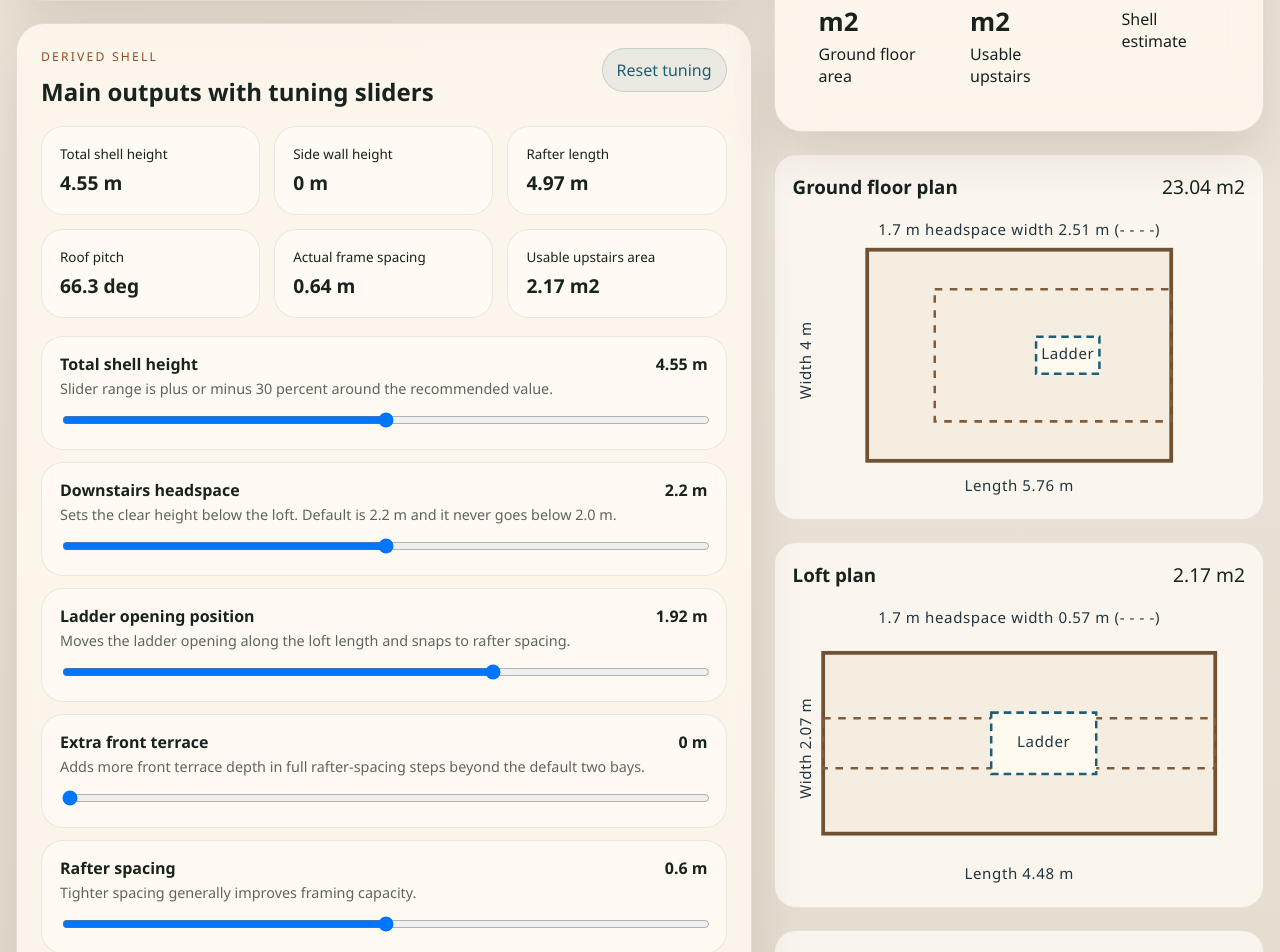
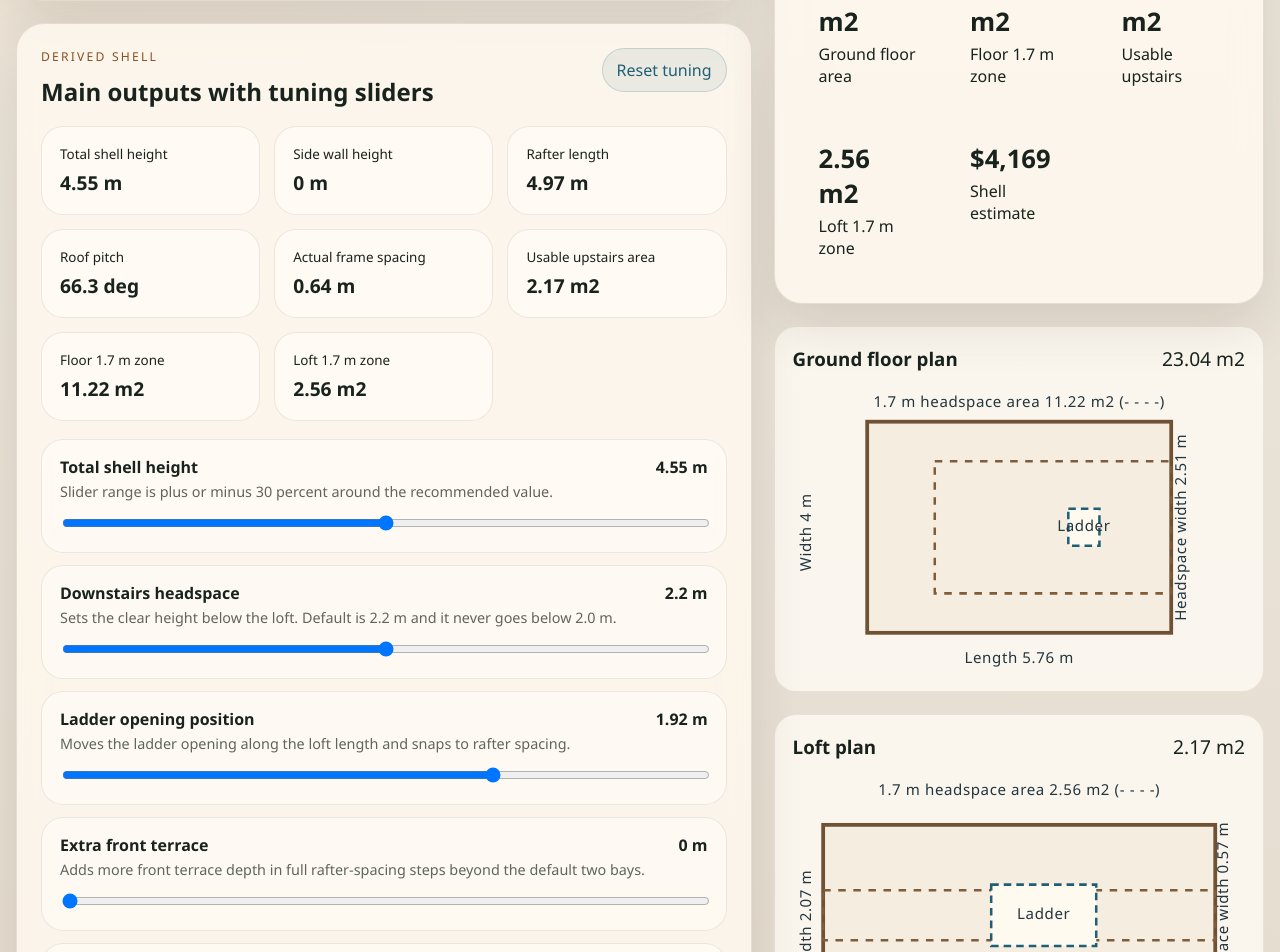
Before and after one commit to piodoi/promoter, a React (Vite) app in the folder frontend/: page / in a window 1280 px wide. Shown: the part 920-1872 px from the top of the page. Built offline with nearby package versions, Linux system fonts and the light colour scheme; no server answers.

Commit message:
impro ladder graphic

```diff
--- a/frontend/src/App.tsx
+++ b/frontend/src/App.tsx
@@ -43,6 +43,7 @@ type SectionRule = {
 
 type PlannerMetrics = {
   groundArea: number;
+  groundHeadspaceArea: number;
   totalHeight: number;
   sideWallHeight: number;
   loftFloorHeight: number;
@@ -58,10 +59,12 @@ type PlannerMetrics = {
   frameCount: number;
   actualSpacing: number;
   loftDeckWidth: number;
+  loftHeadspaceWidth: number;
   loftUsableWidth: number;
   loftDeckLength: number;
   balconyMargin: number;
   loftArea: number;
+  loftHeadspaceArea: number;
   roofSurfaceArea: number;
   sideWallArea: number;
   endWallArea: number;
@@ -135,6 +138,7 @@ type ProjectedPoint = {
 
 const PREVIEW_CENTER_X = 210;
 const PREVIEW_CENTER_Y = 176;
+const LADDER_ANGLE_DEGREES = 75;
 
 const METERS_PER_FOOT = 0.3048;
 const SQM_PER_SQFT = 0.09290304;
@@ -292,6 +296,42 @@ function buildGridAxis(totalLength: number, minSpacing: number, maxSpacing: numb
 
   const positions = Array.from({ length: bestIntervalCount + 1 }, (_, index) => round((safeLength / bestIntervalCount) * index, 2));
   return { positions, spacing: round(bestSpacing, 2) };
+}
+
+function buildFrontRailingLayout(width: number, targetSpacing: number, hasOpening: boolean) {
+  const safeWidth = Math.max(width, 0);
+  if (safeWidth <= 0.05) {
+    return {
+      segments: [] as { startX: number; endX: number }[],
+      postXs: [] as number[],
+      totalRailLength: 0,
+      totalPostLength: 0,
+    };
+  }
+
+  const openingHalfWidth = hasOpening ? clamp(0.38, 0.22, Math.max((safeWidth / 2) - 0.2, 0.22)) : 0;
+  const segments = hasOpening
+    ? [
+      { startX: -safeWidth / 2, endX: -openingHalfWidth },
+      { startX: openingHalfWidth, endX: safeWidth / 2 },
+    ].filter((segment) => (segment.endX - segment.startX) > 0.05)
+    : [{ startX: -safeWidth / 2, endX: safeWidth / 2 }];
+  const maxSupportSpan = clamp(targetSpacing * 2.5, 1.2, 1.8);
+  const postXs = [...new Set(segments.flatMap((segment) => {
+    const segmentLength = segment.endX - segment.startX;
+    const interiorCount = Math.max(0, Math.ceil(segmentLength / maxSupportSpan) - 1);
+    const interiorPosts = Array.from({ length: interiorCount }, (_, index) => round(segment.startX + ((segmentLength / (interiorCount + 1)) * (index + 1)), 3));
+    return [round(segment.startX, 3), ...interiorPosts, round(segment.endX, 3)];
+  }))].sort((left, right) => left - right);
+  const totalRailLength = segments.reduce((sum, segment) => sum + (segment.endX - segment.startX), 0);
+  const totalPostLength = postXs.length * 0.92;
+
+  return {
+    segments,
+    postXs,
+    totalRailLength,
+    totalPostLength,
+  };
 }
 
 function downloadFile(content: string, fileName: string, mimeType: string) {
@@ -553,9 +593,11 @@ function exportPdf(inputs: PlannerInputs, metrics: PlannerMetrics, unitSystem: U
     ['Ground width', formatLength(inputs.groundWidth, unitSystem)],
     ['Ground length', formatLength(inputs.groundLength, unitSystem)],
     ['Ground area', formatArea(metrics.groundArea, unitSystem)],
+    ['Floor 1.7 m zone', formatArea(metrics.groundHeadspaceArea, unitSystem)],
     ['Total height', formatLength(metrics.totalHeight, unitSystem)],
     ['Rafter length', formatLength(metrics.rafterLength, unitSystem)],
     ['Loft usable area', metrics.loftArea > 0 ? formatArea(metrics.loftArea, unitSystem) : 'No loft enabled'],
+    ['Loft 1.7 m zone', metrics.loftArea > 0 ? formatArea(metrics.loftHeadspaceArea, unitSystem) : 'No loft enabled'],
     ['Roof surfaces', formatArea(metrics.roofSurfaceArea, unitSystem)],
     ['Side walls', formatArea(metrics.sideWallArea, unitSystem)],
     ['Glass area', formatArea(metrics.glassArea, unitSystem)],
@@ -854,7 +896,7 @@ function buildGlazingPreset(stage: number, width: number, totalHeight: number, s
   };
 }
 
-function InteractiveCabinPreview({ width, totalHeight, sideWallHeight, cabinLength, glazingStage, loftFloorHeight, loftDeckWidth, loftDeckLength, balconyMargin, frontWallOffset, backWallOffset, includeLoft, includeBalcony, frameCount, actualSpacing, includeConcreteSlab, ladderOffset, ladderLength }: { width: number; totalHeight: number; sideWallHeight: number; cabinLength: number; glazingStage: number; loftFloorHeight: number; loftDeckWidth: number; loftDeckLength: number; balconyMargin: number; frontWallOffset: number; backWallOffset: number; includeLoft: boolean; includeBalcony: boolean; frameCount: number; actualSpacing: number; includeConcreteSlab: boolean; ladderOffset: number; ladderLength: number }) {
+function InteractiveCabinPreview({ width, totalHeight, sideWallHeight, cabinLength, glazingStage, loftFloorHeight, loftDeckWidth, loftDeckLength, balconyMargin, frontWallOffset, backWallOffset, includeLoft, includeBalcony, frameCount, actualSpacing, includeConcreteSlab, ladderOffset, ladderTopInset, ladderRun }: { width: number; totalHeight: number; sideWallHeight: number; cabinLength: number; glazingStage: number; loftFloorHeight: number; loftDeckWidth: number; loftDeckLength: number; balconyMargin: number; frontWallOffset: number; backWallOffset: number; includeLoft: boolean; includeBalcony: boolean; frameCount: number; actualSpacing: number; includeConcreteSlab: boolean; ladderOffset: number; ladderTopInset: number; ladderRun: number }) {
   const defaultYaw = -0.72;
   const defaultPitch = 0.28;
   const defaultZoom = 16;
@@ -979,29 +1021,27 @@ function InteractiveCabinPreview({ width, totalHeight, sideWallHeight, cabinLeng
     ].map((line) => line.map((point) => projectScenePoint(point)))
     : [];
 
+  const railingLayout = includeLoft && includeBalcony && loftDeckWidth > 0 && loftDeckLength > 0.2
+    ? buildFrontRailingLayout(loftDeckWidth, actualSpacing, true)
+    : { segments: [], postXs: [], totalRailLength: 0, totalPostLength: 0 };
   const railingLines = includeLoft && includeBalcony && loftDeckWidth > 0 && loftDeckLength > 0.2
     ? [
-      [
-        { x: -loftHalfWidth, y: loftFloorHeight + 0.92, z: loftFrontZ },
-        { x: loftHalfWidth, y: loftFloorHeight + 0.92, z: loftFrontZ },
-      ],
-      [
-        { x: -loftHalfWidth, y: loftFloorHeight, z: loftFrontZ },
-        { x: -loftHalfWidth, y: loftFloorHeight + 0.92, z: loftFrontZ },
-      ],
-      [
-        { x: loftHalfWidth, y: loftFloorHeight, z: loftFrontZ },
-        { x: loftHalfWidth, y: loftFloorHeight + 0.92, z: loftFrontZ },
-      ],
+      ...railingLayout.segments.map((segment) => ([
+        { x: segment.startX, y: loftFloorHeight + 0.92, z: loftFrontZ },
+        { x: segment.endX, y: loftFloorHeight + 0.92, z: loftFrontZ },
+      ])),
+      ...railingLayout.postXs.map((x) => ([
+        { x, y: loftFloorHeight, z: loftFrontZ },
+        { x, y: loftFloorHeight + 0.92, z: loftFrontZ },
+      ])),
     ].map((line) => line.map((point) => projectScenePoint(point)))
     : [];
 
   const ladderTopZ = includeBalcony
     ? loftFrontZ
-    : loftFrontZ + Math.min(Math.max(ladderOffset + ladderLength, 0.2), Math.max(loftDeckLength, 0.2));
-  const ladderBaseZ = includeBalcony
-    ? ladderTopZ - Math.max(actualSpacing, 0.2)
-    : ladderTopZ - 0.2;
+    : loftFrontZ + Math.min(Math.max(ladderOffset + ladderTopInset, 0.2), Math.max(loftDeckLength, 0.2));
+  const ladderBaseZ = ladderTopZ - Math.max(ladderRun, 0.2);
+  const ladderRailZAtHeight = (heightRatio: number) => ladderBaseZ + ((ladderTopZ - ladderBaseZ) * heightRatio);
   const ladderLines = includeLoft
     ? [
       [
@@ -1013,16 +1053,16 @@ function InteractiveCabinPreview({ width, totalHeight, sideWallHeight, cabinLeng
         { x: 0.22, y: loftFloorHeight, z: ladderTopZ },
       ],
       [
-        { x: -0.22, y: loftFloorHeight * 0.3, z: ladderBaseZ + 0.06 },
-        { x: 0.22, y: loftFloorHeight * 0.3, z: ladderBaseZ + 0.12 },
+        { x: -0.22, y: loftFloorHeight * 0.3, z: ladderRailZAtHeight(0.3) },
+        { x: 0.22, y: loftFloorHeight * 0.3, z: ladderRailZAtHeight(0.3) },
       ],
       [
-        { x: -0.22, y: loftFloorHeight * 0.55, z: ladderBaseZ + 0.12 },
-        { x: 0.22, y: loftFloorHeight * 0.55, z: ladderBaseZ + 0.18 },
+        { x: -0.22, y: loftFloorHeight * 0.55, z: ladderRailZAtHeight(0.55) },
+        { x: 0.22, y: loftFloorHeight * 0.55, z: ladderRailZAtHeight(0.55) },
       ],
       [
-        { x: -0.22, y: loftFloorHeight * 0.8, z: ladderBaseZ + 0.18 },
-        { x: 0.22, y: loftFloorHeight * 0.8, z: ladderBaseZ + 0.24 },
+        { x: -0.22, y: loftFloorHeight * 0.8, z: ladderRailZAtHeight(0.8) },
+        { x: 0.22, y: loftFloorHeight * 0.8, z: ladderRailZAtHeight(0.8) },
       ],
     ].map((line) => line.map((point) => projectScenePoint(point)))
     : [];
@@ -1190,7 +1230,7 @@ function InteractiveCabinPreview({ width, totalHeight, sideWallHeight, cabinLeng
   );
 }
 
-function FloorPlan({ title, areaLabel, width, length, loftWidth, loftLength, loftOffsetY, openingLength, openingWidth, openingOffsetY, openingLabel, openingMarkerOnly, unit }: { title: string; areaLabel: string; width: number; length: number; loftWidth: number; loftLength: number; loftOffsetY: number; openingLength: number; openingWidth: number; openingOffsetY: number; openingLabel?: string; openingMarkerOnly?: boolean; unit: UnitSystem }) {
+function FloorPlan({ title, areaLabel, width, length, loftWidth, loftLength, loftOffsetY, openingLength, openingWidth, openingOffsetY, openingLabel, openingMarkerOnly, headspaceAreaLabel, unit }: { title: string; areaLabel: string; width: number; length: number; loftWidth: number; loftLength: number; loftOffsetY: number; openingLength: number; openingWidth: number; openingOffsetY: number; openingLabel?: string; openingMarkerOnly?: boolean; headspaceAreaLabel?: string; unit: UnitSystem }) {
   const hasPlan = width > 0.05 && length > 0.05;
   const outerX = 24;
   const outerY = 30;
@@ -1207,6 +1247,8 @@ function FloorPlan({ title, areaLabel, width, length, loftWidth, loftLength, lof
   const openingVisualHeight = openingWidth * planFrame.scale;
   const openingX = planX + (openingOffsetY * planFrame.scale);
   const openingY = planY + ((planFrame.drawHeight - openingVisualHeight) / 2);
+  const headspaceLabelX = Math.min(loftX + loftVisualWidth + 12, 346);
+  const headspaceLabelY = planY + (planFrame.drawHeight / 2);
 
   return (
     <div className="visual-card">
@@ -1226,7 +1268,10 @@ function FloorPlan({ title, areaLabel, width, length, loftWidth, loftLength, lof
               </>
             ) : null}
             {loftWidth > 0 && loftLength > 0 ? (
-              <text x="180" y="18" textAnchor="middle" fontSize="10">1.7 m headspace width {formatLength(loftWidth, unit)} (- - - -)</text>
+              <>
+                <text x="180" y="18" textAnchor="middle" fontSize="10">1.7 m headspace area {headspaceAreaLabel ?? formatArea(loftWidth * loftLength, unit)} (- - - -)</text>
+                <text x={headspaceLabelX} y={headspaceLabelY} transform={`rotate(-90 ${headspaceLabelX} ${headspaceLabelY})`} textAnchor="middle" fontSize="10">Headspace width {formatLength(loftWidth, unit)}</text>
+              </>
             ) : null}
             <text x="180" y="222" textAnchor="middle">Length {formatLength(length, unit)}</text>
             <text x="14" y="118" transform="rotate(-90 14 118)" textAnchor="middle">Width {formatLength(width, unit)}</text>
@@ -1332,8 +1377,11 @@ export default function App() {
       ? inputs.groundWidth
       : inputs.groundWidth * clamp(1 - (((loftFloorHeight + inputs.minimumLoftHeadroom) - sideWallHeight) / roofRise), 0, 1))
     : 0;
-  const loftDeckLength = inputs.includeLoft ? Math.max(enclosedShellLength - (balconyMargin * 2), 0.6) : 0;
+  const loftDeckLength = inputs.includeLoft ? Math.max(enclosedShellLength - balconyMargin, 0.6) : 0;
+  const groundHeadspaceArea = groundHeadspaceWidth * enclosedShellLength;
+  const loftHeadspaceArea = loftHeadspaceWidth * loftDeckLength;
   const loftArea = loftUsableWidth * loftDeckLength;
+  const ladderFootprintLength = inputs.includeLoft ? Math.max(loftFloorHeight / Math.tan((LADDER_ANGLE_DEGREES * Math.PI) / 180), 0.2) : 0;
   const ladderOpeningLength = inputs.includeLoft ? Math.min(1.2, Math.max(loftDeckLength - 0.2, 0.4)) : 0;
   const ladderOpeningWidth = inputs.includeLoft ? Math.min(0.7, Math.max(loftDeckWidth - 0.2, 0.4)) : 0;
   const ladderOpeningMaxOffset = Math.max(loftDeckLength - ladderOpeningLength, 0);
@@ -1345,14 +1393,18 @@ export default function App() {
         ladderOpeningMaxOffset,
       ))
     : 0;
-  const groundLadderMarkerOffset = inputs.includeBalcony
-    ? Math.max(balconyMargin - actualSpacing, 0)
-    : balconyMargin + ladderOpeningOffset;
+  const ladderTopOffset = inputs.includeBalcony
+    ? balconyMargin
+    : balconyMargin + ladderOpeningOffset + ladderOpeningLength;
+  const groundLadderMarkerOffset = Math.max(ladderTopOffset - ladderFootprintLength, 0);
   const loftHoleLength = inputs.includeBalcony ? 0 : ladderOpeningLength;
   const loftHoleWidth = inputs.includeBalcony ? 0 : ladderOpeningWidth;
   const railingSectionArea = 0.045 * 0.095;
+  const railingLayout = inputs.includeLoft && inputs.includeBalcony
+    ? buildFrontRailingLayout(loftDeckWidth, actualSpacing, true)
+    : { segments: [], postXs: [], totalRailLength: 0, totalPostLength: 0 };
   const railingVolume = inputs.includeLoft && inputs.includeBalcony
-    ? (((loftDeckWidth * 2.2) + 1.8) * railingSectionArea)
+    ? ((railingLayout.totalRailLength + railingLayout.totalPostLength) * railingSectionArea)
     : 0;
   const roofSurfaceArea = 2 * rafterLength * enclosedShellLength;
   const sideWallArea = 2 * enclosedShellLength * sideWallHeight;
@@ -1385,6 +1437,7 @@ export default function App() {
   const shellCostEstimate = woodCostEstimate + panelCostEstimate + glassCostEstimate;
   const metrics: PlannerMetrics = {
     groundArea,
+    groundHeadspaceArea,
     totalHeight,
     sideWallHeight,
     loftFloorHeight,
@@ -1400,10 +1453,12 @@ export default function App() {
     frameCount,
     actualSpacing,
     loftDeckWidth,
+    loftHeadspaceWidth,
     loftUsableWidth,
     loftDeckLength,
     balconyMargin,
     loftArea,
+    loftHeadspaceArea,
     roofSurfaceArea,
     sideWallArea,
     endWallArea,
@@ -1577,6 +1632,14 @@ export default function App() {
               <article>
                 <span>Usable upstairs area</span>
                 <strong>{inputs.includeLoft ? formatArea(loftArea, unitSystem) : 'No loft'}</strong>
+              </article>
+              <article>
+                <span>Floor 1.7 m zone</span>
+                <strong>{formatArea(groundHeadspaceArea, unitSystem)}</strong>
+              </article>
+              <article>
+                <span>Loft 1.7 m zone</span>
+                <strong>{inputs.includeLoft ? formatArea(loftHeadspaceArea, unitSystem) : 'No loft'}</strong>
               </article>
             </div>
 
@@ -1847,7 +1910,8 @@ export default function App() {
               actualSpacing={actualSpacing}
               includeConcreteSlab={inputs.includeConcreteSlab}
               ladderOffset={ladderOpeningOffset}
-              ladderLength={ladderOpeningLength}
+              ladderTopInset={ladderOpeningLength}
+              ladderRun={ladderFootprintLength}
             />
             <div className="preview-stats">
               <div>
@@ -1855,18 +1919,26 @@ export default function App() {
                 <span>Ground floor area</span>
               </div>
               <div>
+                <strong>{formatArea(groundHeadspaceArea, unitSystem)}</strong>
+                <span>Floor 1.7 m zone</span>
+              </div>
+              <div>
                 <strong>{inputs.includeLoft ? formatArea(loftArea, unitSystem) : 'No loft'}</strong>
                 <span>Usable upstairs</span>
               </div>
               <div>
+                <strong>{inputs.includeLoft ? formatArea(loftHeadspaceArea, unitSystem) : 'No loft'}</strong>
+                <span>Loft 1.7 m zone</span>
+              </div>
+              <div>
                 <strong>{formatCurrency(shellCostEstimate)}</strong>
                 <span>Shell estimate</span>
               </div>
             </div>
           </section>
 
-          <FloorPlan title="Ground floor plan" areaLabel={formatArea(inputs.groundWidth * groundFloorLength, unitSystem)} width={inputs.groundWidth} length={groundFloorLength} loftWidth={groundHeadspaceWidth} loftLength={enclosedShellLength} loftOffsetY={frontTerraceDepth} openingLength={ladderOpeningLength} openingWidth={ladderOpeningWidth} openingOffsetY={frontTerraceDepth + groundLadderMarkerOffset} openingLabel={inputs.includeBalcony ? 'Ladder mark' : 'Ladder'} openingMarkerOnly={inputs.includeBalcony} unit={unitSystem} />
-          <FloorPlan title="Loft plan" areaLabel={inputs.includeLoft ? formatArea(loftArea, unitSystem) : 'No loft'} width={inputs.includeLoft ? loftDeckWidth : 0} length={inputs.includeLoft ? loftDeckLength : 0} loftWidth={inputs.includeLoft ? loftHeadspaceWidth : 0} loftLength={inputs.includeLoft ? loftDeckLength : 0} loftOffsetY={0} openingLength={inputs.includeLoft ? loftHoleLength : 0} openingWidth={inputs.includeLoft ? loftHoleWidth : 0} openingOffsetY={inputs.includeLoft ? ladderOpeningOffset : 0} openingLabel="Ladder" unit={unitSystem} />
+          <FloorPlan title="Ground floor plan" areaLabel={formatArea(inputs.groundWidth * groundFloorLength, unitSystem)} width={inputs.groundWidth} length={groundFloorLength} loftWidth={groundHeadspaceWidth} loftLength={enclosedShellLength} loftOffsetY={frontTerraceDepth} openingLength={ladderFootprintLength} openingWidth={Math.min(ladderOpeningWidth, 0.7)} openingOffsetY={frontTerraceDepth + groundLadderMarkerOffset} openingLabel={inputs.includeBalcony ? 'Ladder mark' : 'Ladder'} openingMarkerOnly={inputs.includeBalcony} headspaceAreaLabel={formatArea(groundHeadspaceArea, unitSystem)} unit={unitSystem} />
+          <FloorPlan title="Loft plan" areaLabel={inputs.includeLoft ? formatArea(loftArea, unitSystem) : 'No loft'} width={inputs.includeLoft ? loftDeckWidth : 0} length={inputs.includeLoft ? loftDeckLength : 0} loftWidth={inputs.includeLoft ? loftHeadspaceWidth : 0} loftLength={inputs.includeLoft ? loftDeckLength : 0} loftOffsetY={0} openingLength={inputs.includeLoft ? loftHoleLength : 0} openingWidth={inputs.includeLoft ? loftHoleWidth : 0} openingOffsetY={inputs.includeLoft ? ladderOpeningOffset : 0} openingLabel="Ladder" headspaceAreaLabel={inputs.includeLoft ? formatArea(loftHeadspaceArea, unitSystem) : undefined} unit={unitSystem} />
           <AnchorPlan length={inputs.groundLength} width={inputs.groundWidth} anchorPoints={anchorPoints} anchorSpacingX={widthAxisGrid.spacing} anchorSpacingY={floorAxisGrid.spacing} unit={unitSystem} />
         </aside>
       </div>
```
Also changed, not shown: 4 other files (tests, documents, lock files or other folders).
